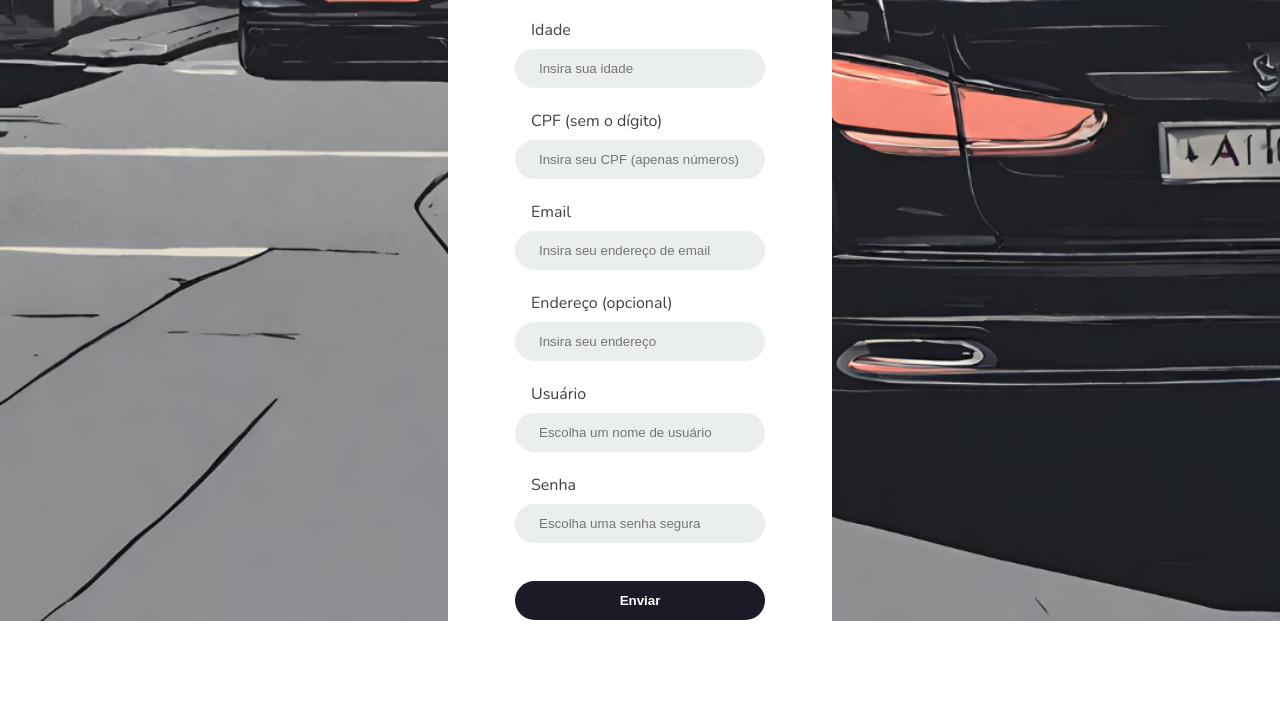
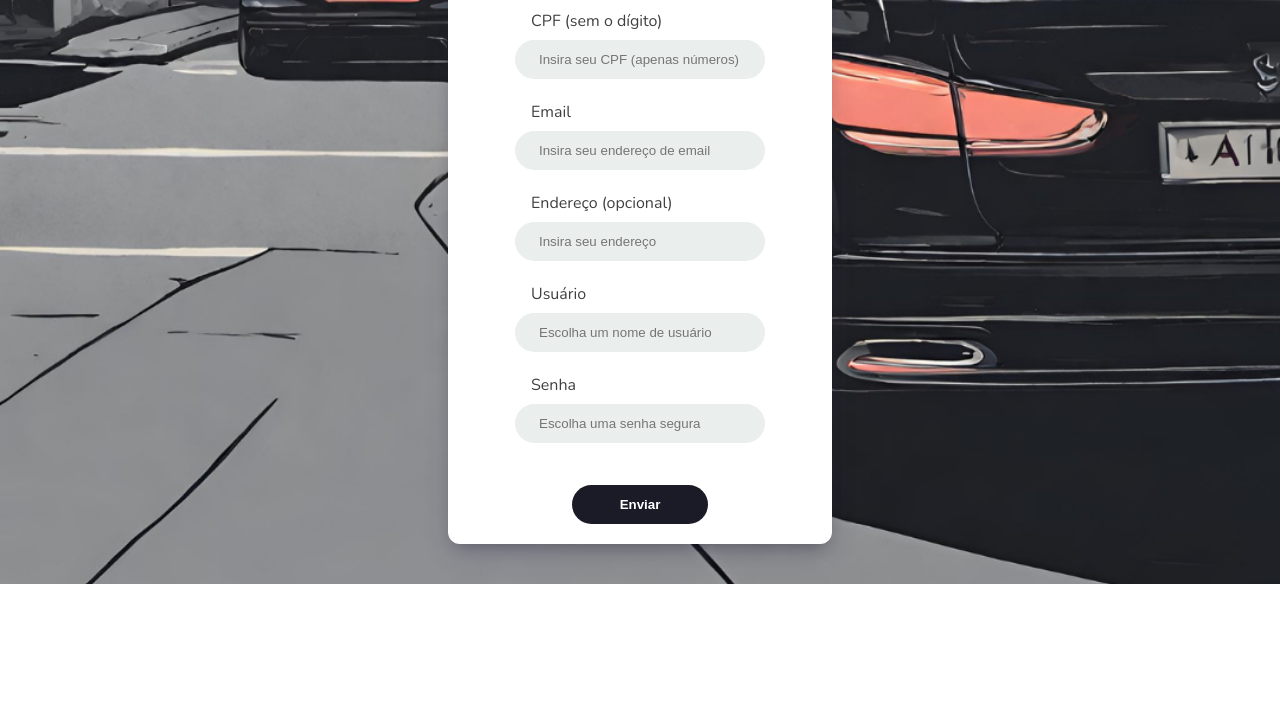
Before and after one commit to DaikKiad/projeto-carioca, a website: page cadastro.html in a window 1280 px wide. Shown: the part 419-1136 px from the top of the page. After the commit the page ends 1003 px from the top, so only its background shows below. Drawn offline with nearby package versions, Linux system fonts and the light colour scheme; some packages are replaced by stand-ins of ours.

Commit message:
mudanças cadastro

```diff
--- a/cadastro.html
+++ b/cadastro.html
@@ -8,14 +8,15 @@
     <link rel="icon" type="image/x-icon" href="assets/icone park easy.ico" />
     <link rel="stylesheet" href="css/login.css">
     <!-- Login Page by The Code Donkey -->
-    <script src="https://maps.googleapis.com/maps/api/js?key=YOUR_API_KEY&libraries=places"></script>
+    <script src="https://maps.googleapis.com/maps/api/js?key=AIzaSyBjEo82Xjk5XfFV1qv8E2wY3SIio32ahSA&libraries=places"></script>
     <script type="module" src="https://unpkg.com/ionicons@7.1.0/dist/ionicons/ionicons.esm.js"></script>
     <script nomodule src="https://unpkg.com/ionicons@7.1.0/dist/ionicons/ionicons.js"></script>
 </head>
 
 <body>
-    <div class="logo-and-form">
-        <a class="navbar-brand" href="./index.html"><img src="assets\img/icone park easy.png" alt="logo"></a>
+    <div class="header">
+        <a href="login.html"><- Voltar ao Login</a>
+    </div>
         <div class="cadastro">
             <form action="http://localhost:3000/enviar-dados" method="post" class="sub-cadastro">
                 <div class="upper-cadastro">
@@ -44,12 +45,13 @@
                 <label for="senha">Senha</label> <br>
                 <input type="password" id="Senha" name="Senha" required placeholder="Escolha uma senha segura"> <br>
 
-                    <div class="btn">
-                        <button type="submit">Enviar</button> <br>
-                    </div>
+            </div>
+            <div class="btn">
+                <button type="submit">Enviar</button> <br>
                 </div>
             </form>
         </div>
+
         <script>
             function initMap() {
                 const input = document.getElementById("endereco");
--- a/css/login.css
+++ b/css/login.css
@@ -73,6 +73,7 @@ body {
     display: flex;
     justify-content: center;
     padding-top: 3rem;
+    margin-bottom: 0;
 }
 
 .sub-form {
@@ -116,7 +117,8 @@ button {
     padding: 10px 48px;
     border-radius: 50px;
     color: white;
-    margin-top: 1rem;
+    margin-top: 0rem;
+    margin-bottom: 0rem;
     cursor: pointer;
     outline: none;
     border-width: 0;
@@ -148,21 +150,33 @@ button:hover {
 
 .cadastro {
     display: flex;
-    justify-content: center;
+    flex-direction: column;
+    align-items: center;
+    justify-content: flex-start;
     padding-top: 3rem;
-    padding-bottom: 3rem;
+    padding-bottom: 40px;
+    width: 100%;
+    max-width: 100%;
+}
+
+.upper-cadastro {
+    padding-top: 0;
+
 }
 
 .sub-cadastro {
+    max-width: 400px;
+    margin: 0 auto;
+    padding: 20px;
     display: flex;
     flex-direction: column;
     align-items: center;
     width: 30vw;
-    height: 115vh;
+    height: auto;
     border-radius: 12px;
-    box-shadow: rgba(50, 50, 93, 0,25) 0px 13px 27px -5px,
-     rgba(0, 0, 0, 0.3) 0px 8px 16px -8px;
-     background-color: white;
+    box-shadow: rgba(50, 50, 93, 0.25) 0px 13px 27px -5px,
+      rgba(0, 0, 0, 0.3) 0px 8px 16px -8px;
+    background-color: white;
 }
 
 h2 {
@@ -194,7 +208,8 @@ button {
     padding: 12px 48px;
     border-radius: 50px;
     color: white;
-    margin-top: 1rem;
+    margin-top: 20px;
+    margin-bottom: 0rem;
     cursor: pointer;
     outline: none;
     border-width: 0;
@@ -227,6 +242,30 @@ button:hover {
 body {
     margin: 0;
     padding: 0;
+    background-image: url('/assets/img/fundo\ login.png');
+    height: 100vh;
+    background-size: cover;
+    background-position: center;
+    background-repeat: no-repeat;
+    display: flex;
+    flex-direction: column;
+    align-items: center;
+}
+
+.header {
+    position: absolute;
+    top: 50px; /* Ajuste conforme necessário para posicionar o botão na altura desejada */
+    left: 50px; /* Ajuste conforme necessário para posicionar o botão na largura desejada */
+}
+
+.header a {
+    padding: 0 2.5rem;
+    margin: 0;
+    color: rgb(250, 248, 248);
+    font-weight: bold;
+    text-decoration: none;
+    font-family: 'Nunito', sans-serif;
+    font-size: 20px;
 }
 
 .logo-and-form {
```
